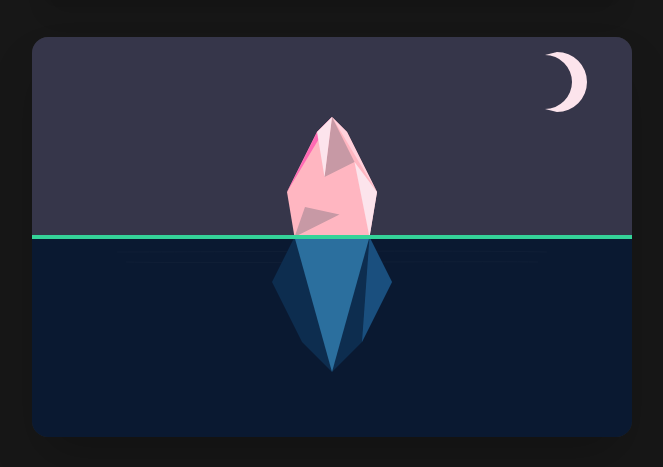
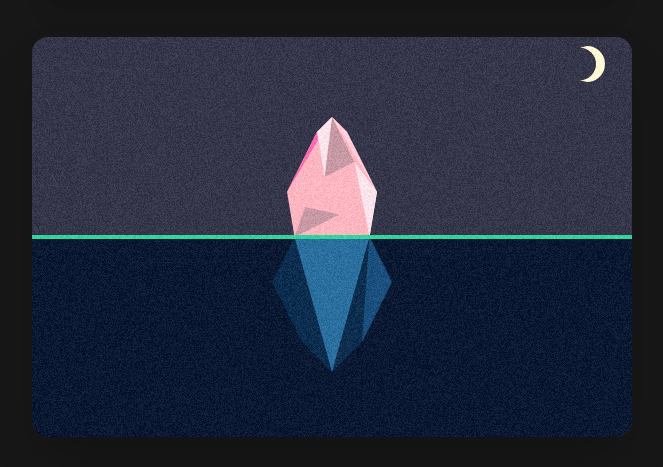
Before and after one commit to jh3ndy/Counterberg, a plain HTML site: page index.html in a window 1280 px wide. Shown: the part 333-800 px from the top of the page, without its empty margins (308-971 px from the left). Drawn offline with nearby package versions, Linux system fonts and the light colour scheme.

Commit message:
Made moon smaller, and added a film grain

```diff
--- a/index.html
+++ b/index.html
@@ -113,7 +113,7 @@
          * @param {string} color - Color of the moon.
          */
         function drawMoon(ctx, W, color) {
-            const moonRadius = W * 0.05; // Relative size
+            const moonRadius = W * 0.03; // Made moon smaller (was 0.05)
             const moonCenterX = W - moonRadius * 2.5;
             const moonCenterY = moonRadius * 1.5;
 
@@ -127,6 +127,27 @@
             ctx.fill();
         }
 
+        /**
+         * Draws a subtle film grain/noise effect over the entire canvas.
+         * @param {CanvasRenderingContext2D} ctx - The canvas rendering context.
+         * @param {number} W - Canvas width.
+         * @param {number} H - Canvas height.
+         */
+        function drawFilmGrain(ctx, W, H) {
+            const imageData = ctx.getImageData(0, 0, W, H);
+            const pixels = imageData.data;
+            const grainOpacity = 0.05; // Very subtle grain
+
+            for (let i = 0; i < pixels.length; i += 4) {
+                const grain = (2 * Math.random() - 1) * 255 * grainOpacity; // -255 to 255
+
+                // Apply grain to R, G, B channels
+                pixels[i] = Math.min(255, Math.max(0, pixels[i] + grain));     // Red
+                pixels[i + 1] = Math.min(255, Math.max(0, pixels[i + 1] + grain)); // Green
+                pixels[i + 2] = Math.min(255, Math.max(0, pixels[i + 2] + grain)); // Blue
+            }
+            ctx.putImageData(imageData, 0, 0);
+        }
 
         /**
          * Draws the dynamic iceberg visualization on the canvas, matching the reference image.
@@ -165,6 +186,7 @@
             const skyBgColor = '#36364a';      // Dark Grey Sky/Progress Empty
             const skyProgressColor = '#5f5f7a'; // Lighter Grey Sky/Progress Filled
             const waterColor = '#0a1931';       // Very Dark Ocean Blue
+            const moonColor = '#fff9d6';       // Subtle Pale Yellow
 
             // Iceberg - Shades of Pink
             const visibleLight = '#FFD1DC'; // Light Pink
@@ -191,7 +213,7 @@
             ctx.fillRect(0, 0, progressWidth, waterLevelY);
 
             // Draw the moon in the sky
-            drawMoon(ctx, W, textureHighlightColor);
+            drawMoon(ctx, W, moonColor);
 
 
             // Water (Deep Ocean)
@@ -209,6 +231,8 @@
                 ctx.strokeStyle = '#34D399'; // Neon Green
                 ctx.lineWidth = 4;
                 ctx.stroke();
+                // Apply film grain even if no iceberg
+                drawFilmGrain(ctx, W, H);
                 return;
             }
 
@@ -415,6 +439,9 @@
             ctx.strokeStyle = '#34D399'; // Neon Green
             ctx.lineWidth = 4;
             ctx.stroke();
+
+            // Apply film grain as the very last step
+            drawFilmGrain(ctx, W, H);
         }
 
         /**
```
